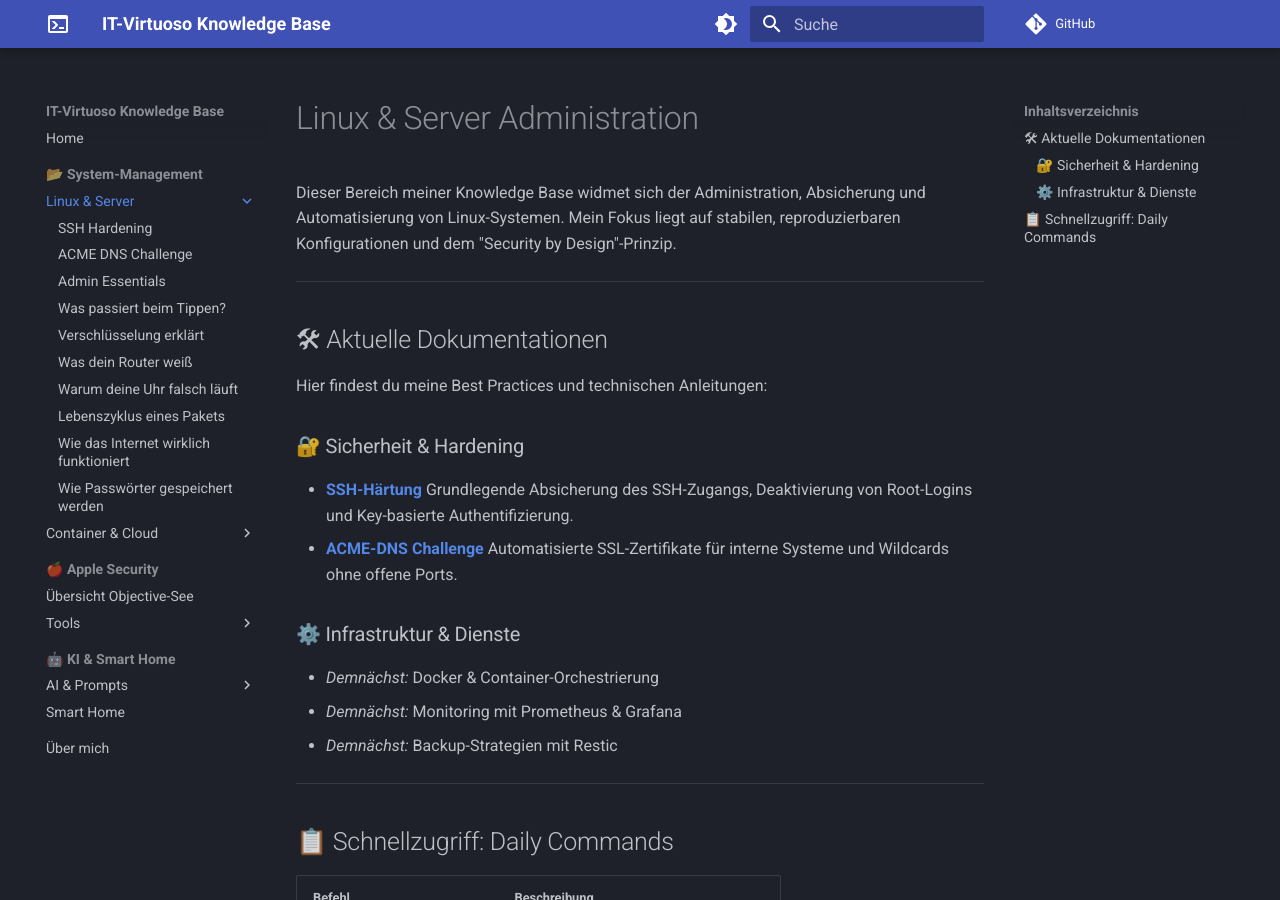
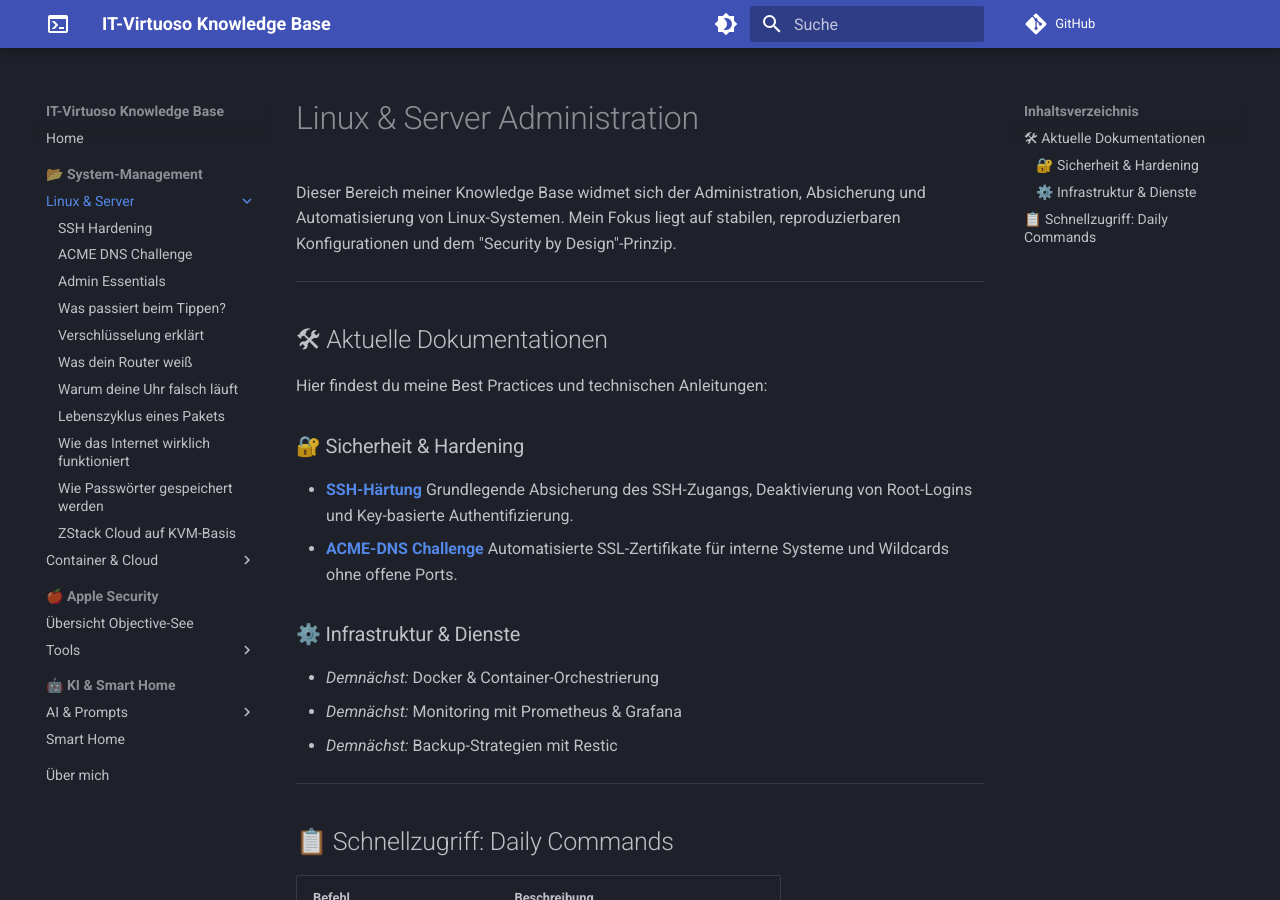
Before and after one commit to rombey86/mkdocs, an MkDocs documentation site: the page built from docs/linux/index.md, in a window 1280 px wide and 900 px high. Built offline with MkDocs 1.6.1 and Material for MkDocs 9.7.7, drawn with Linux system fonts in a browser that asks for light colours; comment, search, counter and statistics services are not loaded.

Commit message:
Add ZStack Cloud documentation entry

```diff
--- a/mkdocs.yml
+++ b/mkdocs.yml
@@ -78,6 +78,7 @@ nav:
           - Lebenszyklus eines Pakets: linux/lifecycle-of-a-packet.md
           - Wie das Internet wirklich funktioniert: linux/how-the-internet-really-works.md
           - Wie Passwörter gespeichert werden: linux/how-passwords-are-stored.md
+          - ZStack Cloud auf KVM-Basis: linux/zstack-cloud.md
       - Container & Cloud:
           - Übersicht: container/index.md
           - Revolution: container/container-revolution.md
```
